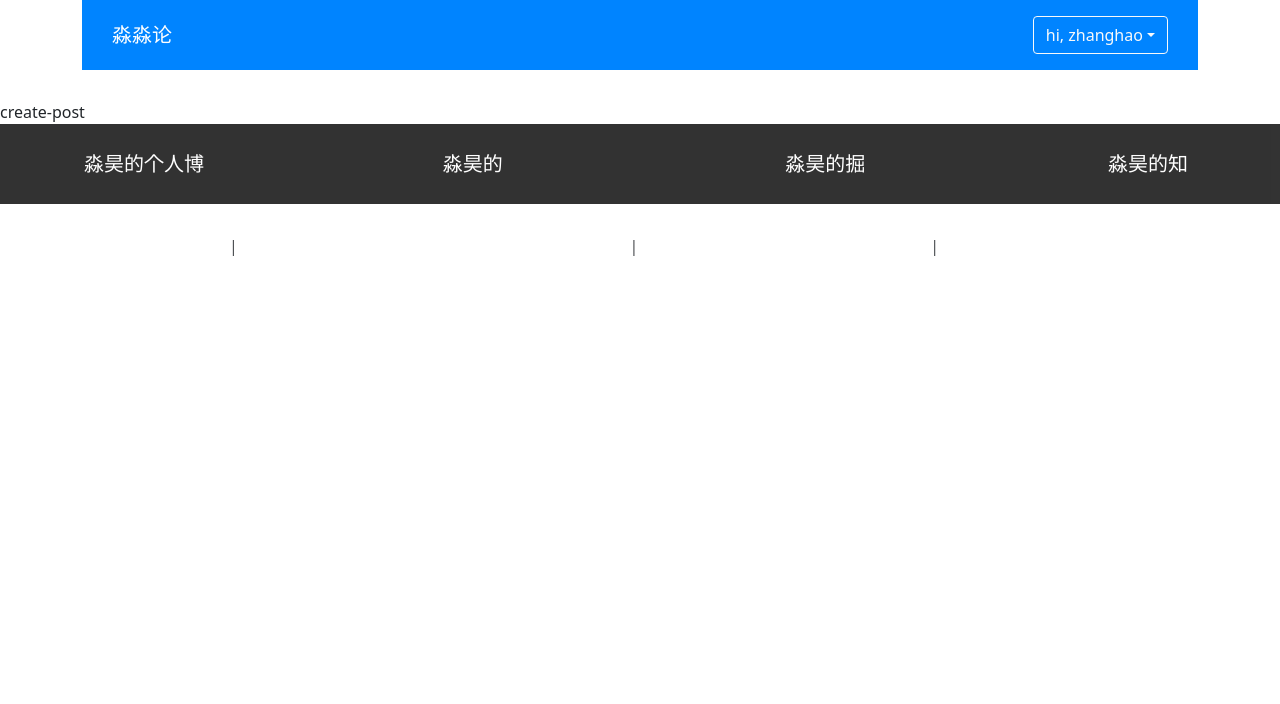
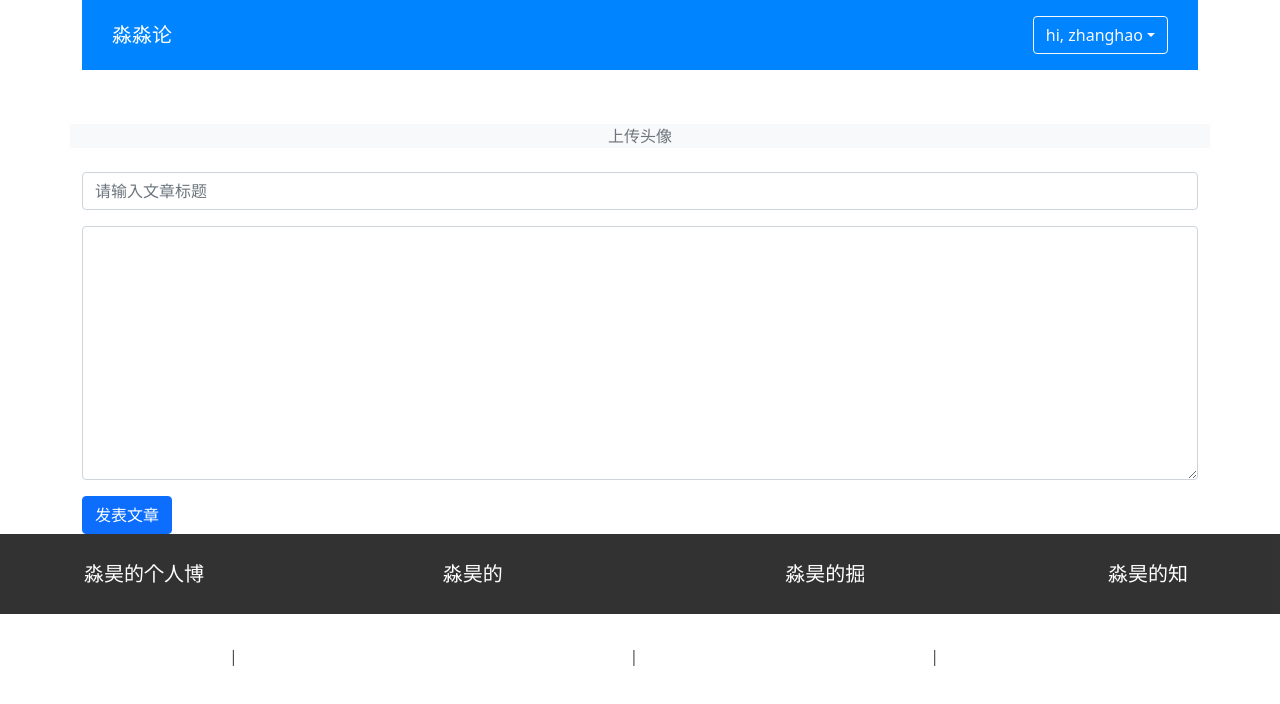
Before and after one commit to zhang-glitch/miaomiaolun, a Vue app in the folder miaomiaolun/: page /create in a window 1280 px wide. Shown: the top 704 px of the page. Built offline with nearby package versions, Linux system fonts and the light colour scheme.

Commit message:
create-post分支完成

```diff
--- a/miaomiaolun/src/components/ColumnList.vue
+++ b/miaomiaolun/src/components/ColumnList.vue
@@ -19,7 +19,7 @@
 
 <script lang="ts">
 import {defineComponent, PropType, computed} from 'vue';
-import {ColumnProps} from '../store/index'
+import {ColumnProps} from '../store'
 export default defineComponent({
   name: 'ColumnList',
   props: {
--- a/miaomiaolun/src/components/ValidateInput.vue
+++ b/miaomiaolun/src/components/ValidateInput.vue
@@ -1,13 +1,21 @@
 <template>
   <div class="validate-input pb-3">
      <input
+          v-if="tag === 'input'"
           class="form-control"
-          id="Email"
           :class="{'is-invalid': inputVal.error}"
           @blur="validate"
           @input="updateValue"
           v-bind="$attrs"
         >
+      <textarea
+        v-else
+        class="form-control"
+        :class="{'is-invalid': inputVal.error}"
+        @blur="validate"
+        @input="updateValue"
+        v-bind="$attrs"
+      ></textarea>
         <small id="emailHelp" class="form-text text-muted invalid-feedback" v-if="inputVal.error">{{inputVal.message}}</small>
   </div>
 </template>
@@ -29,6 +37,8 @@ interface RuleProps {
 }
 
 export type RulesProps = RuleProps[]
+// 判断输入框是普通输入框，还是多行输入框
+type Tag = "input" | "textarea"
 
 export default defineComponent({
   name: 'ValidateInput',
@@ -37,7 +47,11 @@ export default defineComponent({
   props: {
     rules: Array as PropType<RulesProps>,
     //v-model实现的value
-    modelValue: String
+    modelValue: String,
+    tag: {
+      type: String as PropType<Tag>,
+      default: 'input'
+    }
   },
   setup(props, context) {
     const inputVal: InputProps = reactive({
--- a/miaomiaolun/src/pages/columnDetail.vue
+++ b/miaomiaolun/src/pages/columnDetail.vue
@@ -15,7 +15,7 @@
 </template>
 
 <script lang="ts">
-import { defineComponent, computed } from "vue";
+import { defineComponent, computed, ComputedRef } from "vue";
 import PostList from '../components/PostList.vue'
 import {PostProps, StateProps, ColumnProps} from '../store'
 import {useStore} from 'vuex'
@@ -46,11 +46,11 @@ export default defineComponent({
 
     // const column = columnList.find(item => item.id === currentId)
 
-    const column = computed(() => {
+    const column: ComputedRef<ColumnProps> = computed(() => {
       return store.getters.getColumnById(currentId)
     })
 
-    const postList = computed(() => {
+    const postList: ComputedRef<PostProps[]> = computed(() => {
       return store.getters.getPostListById(currentId)
     })
     return {
--- a/miaomiaolun/src/pages/createPost.vue
+++ b/miaomiaolun/src/pages/createPost.vue
@@ -1,14 +1,96 @@
 <template>
   <div class="create-post">
-    create-post
+    <div class="container">
+      <div class="row">
+        <div class="d-flex align-items-center justify-content-center bg-light text-secondary w-100 my-4" :style="{'background': '#eee'}">上传头像</div>
+      </div>
+      <validate-form @form-submit="onFormSubmit">
+        <validate-input
+          placeholder="请输入文章标题"
+          type="text"
+          :rules="titleRules"
+          v-model="titleVal"
+        />
+        <validate-input
+          placehodler="请输入文章内容"
+          type="textarea"
+          :rules="contentRules"
+          v-model="contentVal"
+          :tag="'textarea'"
+          rows="10"
+        />
+        <template #submit>
+          <button type="submit" class="btn btn-primary">发表文章</button>
+        </template>
+      </validate-form>
+    </div>
   </div>
 </template>
 
 <script lang="ts">
-import { defineComponent } from "vue";
+import { defineComponent, ref, computed } from "vue";
+import ValidateForm from '../components/ValidateForm.vue'
+import ValidateInput, {RulesProps} from '../components/ValidateInput.vue'
+import {useRouter} from 'vue-router'
+import {useStore} from 'vuex'
+import { StateProps, PostProps } from '../store';
+
+const titleRules: RulesProps = [
+  {
+    type: 'required',
+    message: '文章标题不能为空'
+  }
+]
+const contentRules: RulesProps = [
+  {
+    type: 'required',
+    message: '文章内容不能为空'
+  }
+]
 
 export default defineComponent({
-  name: 'createPost'
+  name: 'createPost',
+  components: {
+    ValidateForm,
+    ValidateInput
+  },
+  setup() {
+    const titleVal = ref("")
+    const contentVal = ref("")
+    const router = useRouter()
+    const store = useStore<StateProps>()
+
+    // 这样将: ComputedRef<number>转化成number类型呢？
+    // const columnId = computed(() => {
+    //   return store.state.user.columnId
+    // })
+
+    const onFormSubmit = (val: boolean) => {
+      if(val) {
+        // 将数据存储在postlist中
+        const columnId = store.state.user.columnId
+        if(columnId) {
+           const postval: PostProps = {
+            id: 1,
+            columnId,
+            title: titleVal.value,
+            content: contentVal.value,
+            createdAt: new Date().toLocaleString()
+          }
+
+          store.commit("addPost", postval)
+          router.push(`/column/${columnId}`)
+        }
+      }
+    }
+    return {
+      titleRules,
+      contentRules,
+      titleVal,
+      contentVal,
+      onFormSubmit
+    }
+  }
 })
 </script>
 
--- a/miaomiaolun/src/store/index.ts
+++ b/miaomiaolun/src/store/index.ts
@@ -5,6 +5,7 @@ export interface UserProps {
   id?: number;
   isLogin: boolean;
   name?: string;
+  columnId?: number;
 }
 
 export interface ColumnProps {
@@ -34,7 +35,8 @@ const state: StateProps = {
   user: {
     id: 1,
     isLogin: true,
-    name: "zhanghao"
+    name: "zhanghao",
+    columnId: 1
   },
   columnList: columnList,
   postList: postList
@@ -53,9 +55,15 @@ const getters = {
   }
 };
 
+const mutations = {
+  addPost(state: StateProps, post: PostProps) {
+    state.postList.push(post);
+  }
+};
 const store = createStore({
   state,
-  getters
+  getters,
+  mutations
 });
 
 export default store;
```
